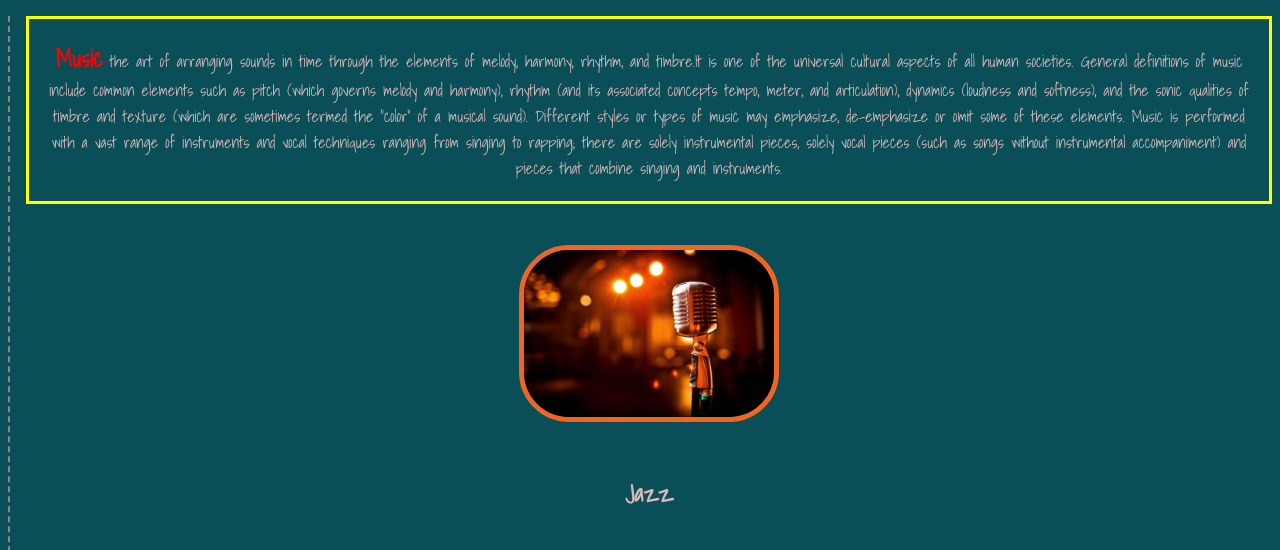
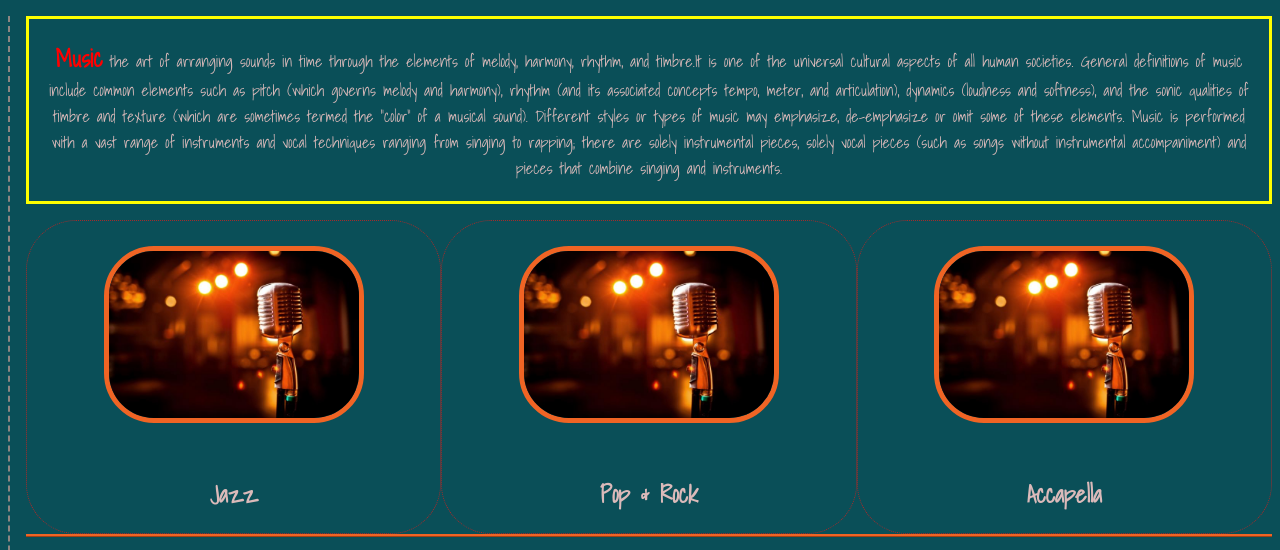
Before and after one commit to Tamimi2022/Hackathon2022, a plain HTML site: page Hackathon/index.html in a window 1280 px wide. Shown: the part 398-948 px from the top of the page. Drawn offline with Linux system fonts and the light colour scheme; a web font is replaced by a local one.

Commit message:
Update styles.css

```diff
--- a/Hackathon/styles.css
+++ b/Hackathon/styles.css
@@ -39,6 +39,23 @@ main {
   padding-left: 1rem;
   font-family: Shadows Into Light;
 }
+/* Exercise : My Solusion */
+.blogpost {
+  width: 300px;
+  border: 1px dotted brown;
+  text-align: center;
+  flex-direction: column;
+  flex-grow: 1;
+  align-self: center;
+  border-radius: 50px;
+}
+
+/* Part 2 */
+.container {
+  display: flex;
+  flex-wrap: wrap;
+}
+
 img {
   width: 250px;
   height: auto;
```
